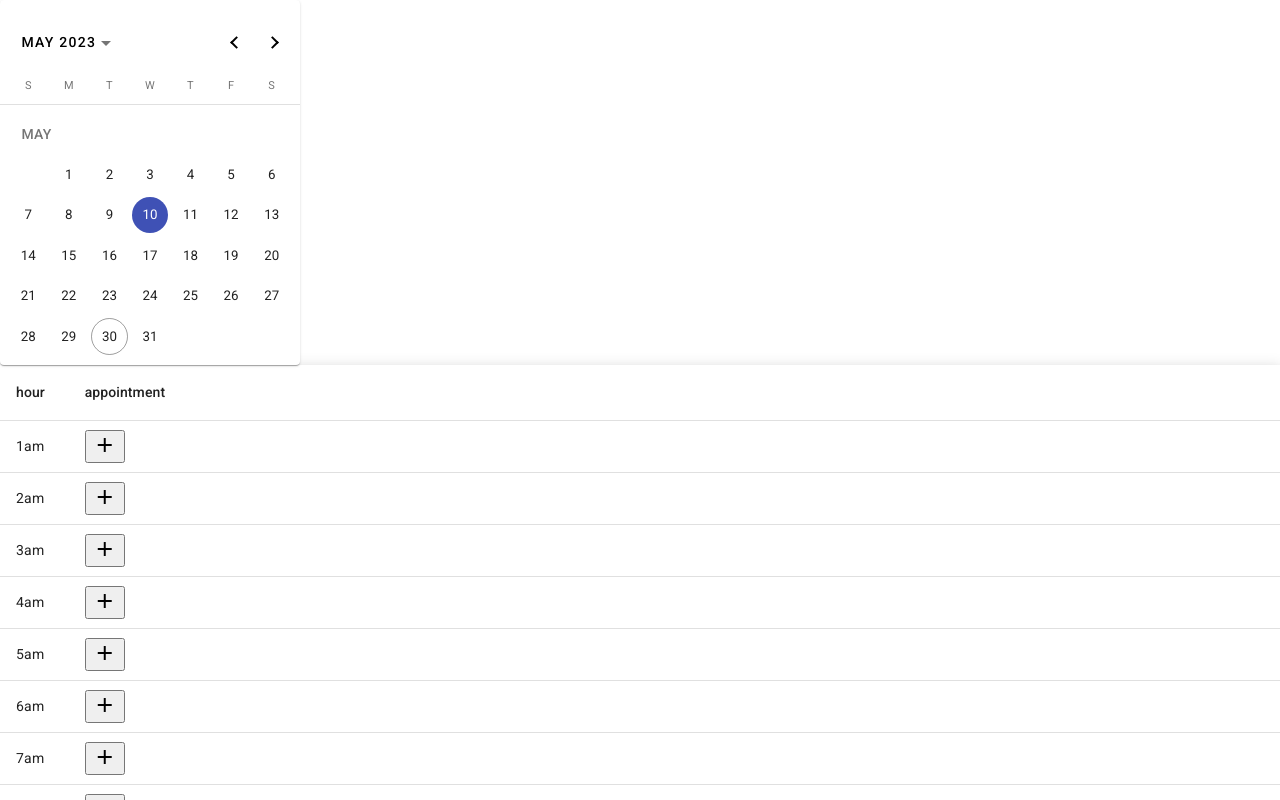
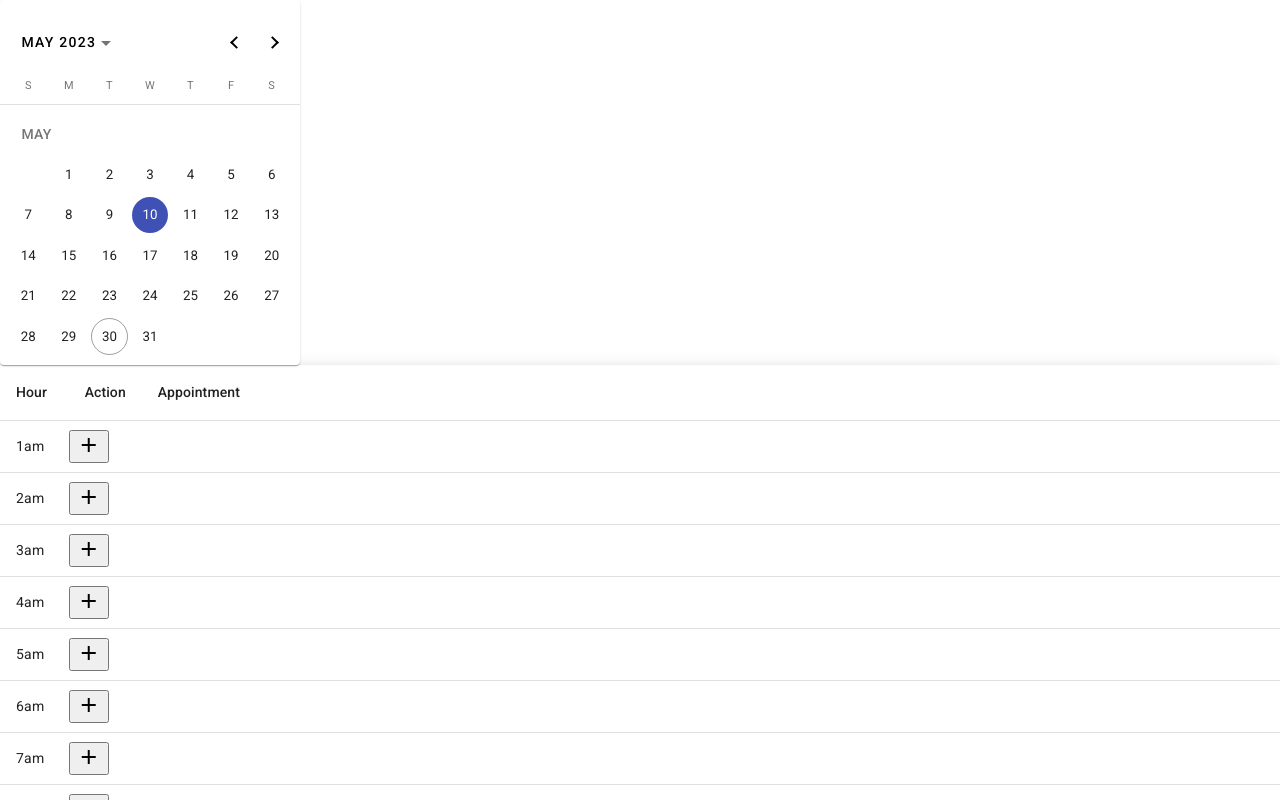
Before and after one commit to zanondev/simple-calendar-angular, an Angular app: page / in a window 1280 px wide. Both pictures are taken after a click on the button "10". Shown: the top 800 px of the page. Built offline with nearby package versions, Linux system fonts and the light colour scheme.

Commit message:
adicionando coluna de actions

```diff
--- a/src/app/calendar/calendar.component.css
+++ b/src/app/calendar/calendar.component.css
@@ -10,3 +10,13 @@
 .mat-column-hour {
   width: 1%;
 }
+
+.actions-cell {
+  width: 1%;
+  white-space: nowrap;
+  padding: 0;
+}
+
+.actions-cell button {
+  margin-right: 8px;
+}
--- a/src/app/calendar/calendar.component.html
+++ b/src/app/calendar/calendar.component.html
@@ -5,24 +5,34 @@
 <div *ngIf="selectedDate" class="hours">
   <table mat-table [dataSource]="time" class="mat-elevation-z8">
     <ng-container matColumnDef="hour" class="hour">
-      <th mat-header-cell *matHeaderCellDef>hour</th>
+      <th mat-header-cell *matHeaderCellDef>Hour</th>
       <td mat-cell *matCellDef="let hour" class="hoverable">{{ hour }}</td>
     </ng-container>
+
+    <ng-container matColumnDef="actions">
+      <th mat-header-cell *matHeaderCellDef class="actions-header">Action</th>
+      <td mat-cell *matCellDef="let hour" class="hoverable actions-cell">
+        <button mat-icon-button color="primary" *ngIf="!getAppointmentForHour(hour)" (click)="openFormDialog(hour)">
+          <mat-icon>add</mat-icon>
+        </button>
+        <button mat-icon-button color="primary" *ngIf="getAppointmentForHour(hour)" (click)="removeAppointment(hour)">
+          <mat-icon>close</mat-icon>
+        </button>
+      </td>
+    </ng-container>
+
+
     <ng-container matColumnDef="appointment">
-      <th mat-header-cell *matHeaderCellDef>appointment</th>
+      <th mat-header-cell *matHeaderCellDef>Appointment</th>
       <td mat-cell *matCellDef="let hour" class="hoverable">
         <span class="appointment hoverable" *ngIf="getAppointmentForHour(hour)">
           {{ getAppointmentForHour(hour)?.title }}
-          <button mat-icon-button color="primary" (click)="removeAppointment(hour)">
-            <mat-icon>close</mat-icon>
-          </button>
         </span>
-        <button mat-icon-button color="primary" *ngIf="!getAppointmentForHour(hour)" (click)="openFormDialog(hour)">
-          <mat-icon>add</mat-icon>
-        </button>
       </td>
     </ng-container>
+
     <tr mat-header-row *matHeaderRowDef="displayedColumns"></tr>
     <tr mat-row *matRowDef="let hour; index as i; columns: displayedColumns;"></tr>
   </table>
+
 </div>
--- a/src/app/calendar/calendar.component.ts
+++ b/src/app/calendar/calendar.component.ts
@@ -17,7 +17,7 @@ export class CalendarComponent {
   selectedDate?: Date;
   time: string[];
   appointments: Appointment[] = [];
-  displayedColumns: string[] = ['hour', 'appointment'];
+  displayedColumns: string[] = ['hour', 'actions', 'appointment'];
 
   constructor(public dialog: MatDialog) {
     this.time = [];
```
